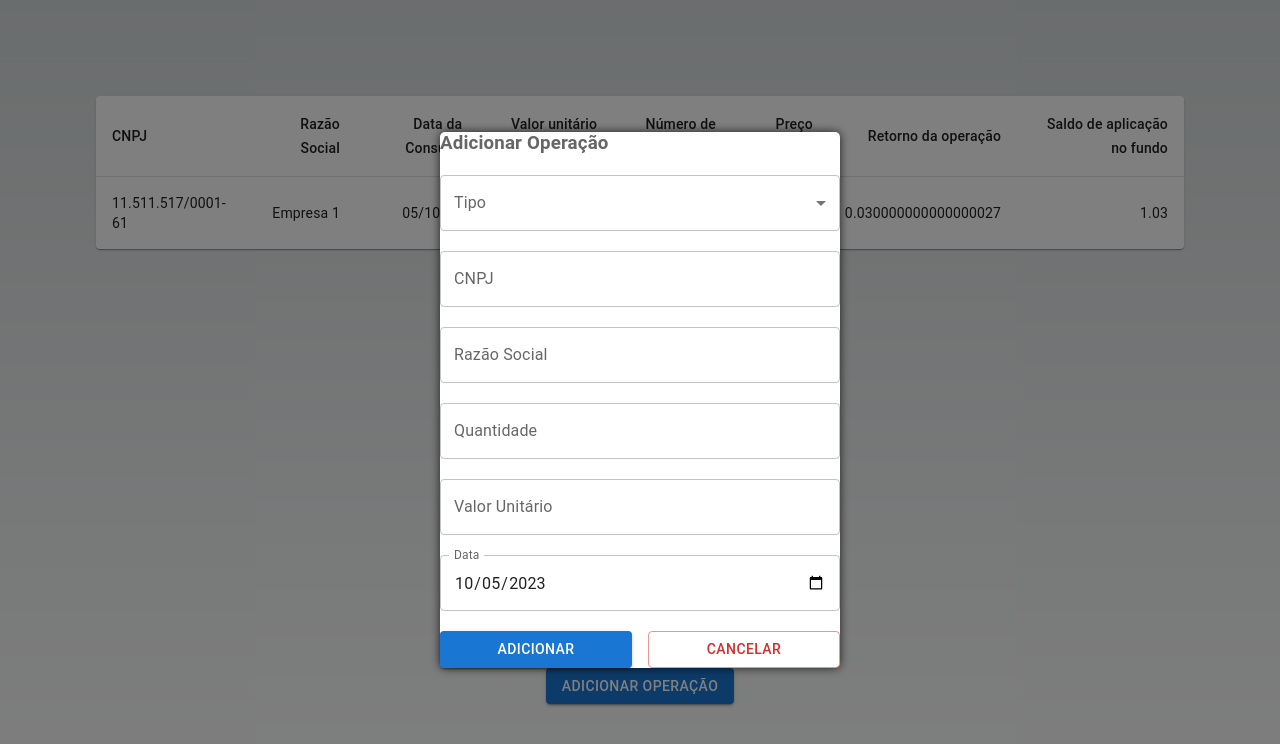
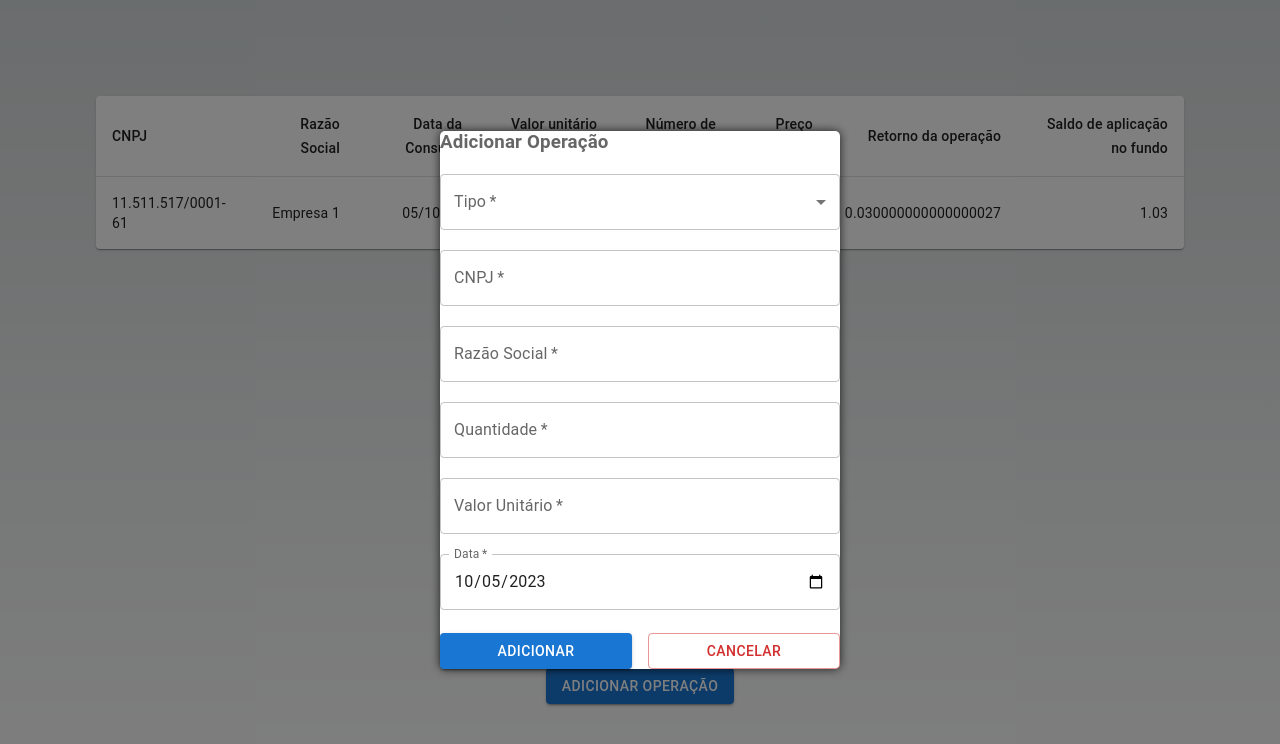
Before and after one commit to DiasJulia/Cadastro-de-Aloca-es, a Next.js app in the folder client/: page / in a window 1280 px wide. Both pictures are taken after a click on the button "ADICIONAR OPERAÇÃO". Shown: the top 744 px of the page. Built offline with nearby package versions, Linux system fonts and the light colour scheme; no server answers.

Commit message:
feat: added form validations

```diff
--- a/client/package.json
+++ b/client/package.json
@@ -18,7 +18,8 @@
     "next": "13.5.4",
     "react": "^18",
     "react-currency-format": "^1.1.0",
-    "react-dom": "^18"
+    "react-dom": "^18",
+    "react-hook-form": "^7.47.0"
   },
   "devDependencies": {
     "@testing-library/jest-dom": "^6.1.3",
--- a/client/src/components/RegisterCota/RegisterCota.tsx
+++ b/client/src/components/RegisterCota/RegisterCota.tsx
@@ -9,16 +9,22 @@ import MenuItem from "@mui/material/MenuItem";
 import "./RegisterCota.css";
 import axios from "axios";
 import CurrencyFormat from "react-currency-format";
+import { FormProvider, useForm } from "react-hook-form";
+import { FormHelperText } from "@mui/material";
 
 function RegisterCota() {
   const [modalOpen, setModalOpen] = useState(false);
-  const [tipo, setTipo] = useState("");
-  const [cnpj, setCnpj] = useState("");
-  const [razaoSocial, setRazaoSocial] = useState("");
+  const [tipo, setTipo] = useState<string | null>("");
+  const [cnpj, setCnpj] = useState<string | null>("");
+  const [razaoSocial, setRazaoSocial] = useState<string | null>("");
   const [quantidade, setQuantidade] = useState<Number | null>();
   const [valorUnitario, setValorUnitario] = useState<Number | null>();
-  const [date, setDate] = useState(new Date(Date.now()));
+  const [date, setDate] = useState<string | null>(
+    new Date(Date.now()).toISOString().split("T")[0]
+  );
   const [inputValue, setInputValue] = useState("" as string);
+
+  const methods = useForm();
 
   const openModal = () => {
     setModalOpen(true);
@@ -34,7 +40,7 @@ function RegisterCota() {
       tipo: tipo,
       CNPJ: cnpj,
       razao_social: razaoSocial,
-      data: date,
+      data: new Date(date ? date : Date.now()),
       quantidade: quantidade,
       valor: valorUnitario,
     };
@@ -55,13 +61,17 @@ function RegisterCota() {
         Adicionar Operação
       </Button>
       <Modal className="form-modal" open={modalOpen} onClose={closeModal}>
+        <FormProvider {...methods}>
+          <form onSubmit={methods.handleSubmit(submitForm)}>
             <FormControl className="register-form">
               <FormLabel className="form-title">
                 <h3>Adicionar Operação</h3>
               </FormLabel>
               <br />
               <TextField
+                required
                 select
+                error={tipo === null ? true : false}
                 id="input-tipo"
                 value={tipo}
                 onChange={handleChange}
@@ -73,31 +83,41 @@ function RegisterCota() {
               </TextField>
               <br />
               <TextField
+                required
+                error={cnpj === null ? true : false}
                 id="input-cnpj"
                 label="CNPJ"
                 variant="outlined"
                 value={cnpj}
-            onChange={(e) => setCnpj(e.target.value)}
+                onChange={(e) => setCnpj(e.target.value || null)}
               ></TextField>
               <br />
               <TextField
+                required
+                error={razaoSocial === null ? true : false}
                 id="input-razao-social"
                 label="Razão Social"
                 variant="outlined"
                 value={razaoSocial}
-            onChange={(e) => setRazaoSocial(e.target.value)}
+                onChange={(e) => setRazaoSocial(e.target.value || null)}
               ></TextField>
               <br />
               <TextField
-            type="number"
+                required
+                error={quantidade === null ? true : false}
+                inputProps={{ inputMode: "numeric", pattern: "[0-9]*" }}
                 id="input-quantidade"
                 label="Quantidade"
                 variant="outlined"
                 value={quantidade}
-            onChange={(e) => setQuantidade(parseInt(e.target.value))}
+                onChange={(e) =>
+                  setQuantidade(parseInt(e.target.value) || null)
+                }
               ></TextField>
               <br />
               <CurrencyFormat
+                required
+                error={valorUnitario === null ? true : false}
                 customInput={TextField}
                 thousandSeparator="."
                 decimalSeparator=","
@@ -115,16 +135,33 @@ function RegisterCota() {
               />
               <br />
               <TextField
+                required
+                error={
+                  date === null || new Date(date) > new Date(Date.now())
+                    ? true
+                    : false
+                }
                 type="date"
+                InputProps={{
+                  inputProps: {
+                    min: "2020-05-01",
+                    max: new Date(Date.now()).toISOString().split("T")[0],
+                  },
+                }}
                 id="input-data"
                 label="Data"
                 variant="outlined"
-            value={date.toISOString().split("T")[0]}
-            onChange={(e) => setDate(new Date(e.target.value))}
+                value={date}
+                onChange={(e) => setDate(e.target.value || null)}
               ></TextField>
+              <FormHelperText error={true}>
+                {date === null || new Date(date) > new Date(Date.now())
+                  ? "Data inválida"
+                  : ""}
+              </FormHelperText>
               <br />
               <div className="button-container">
-            <Button variant="contained" color="primary" onClick={submitForm}>
+                <Button variant="contained" color="primary" type="submit">
                   Adicionar
                 </Button>
                 <Button variant="outlined" color="error" onClick={closeModal}>
@@ -132,6 +169,8 @@ function RegisterCota() {
                 </Button>
               </div>
             </FormControl>
+          </form>
+        </FormProvider>
       </Modal>
     </div>
   );
```
Also changed, not shown: 1 other file (tests, documents, lock files or other folders). Lines whose indentation alone changed are shown as unchanged.
